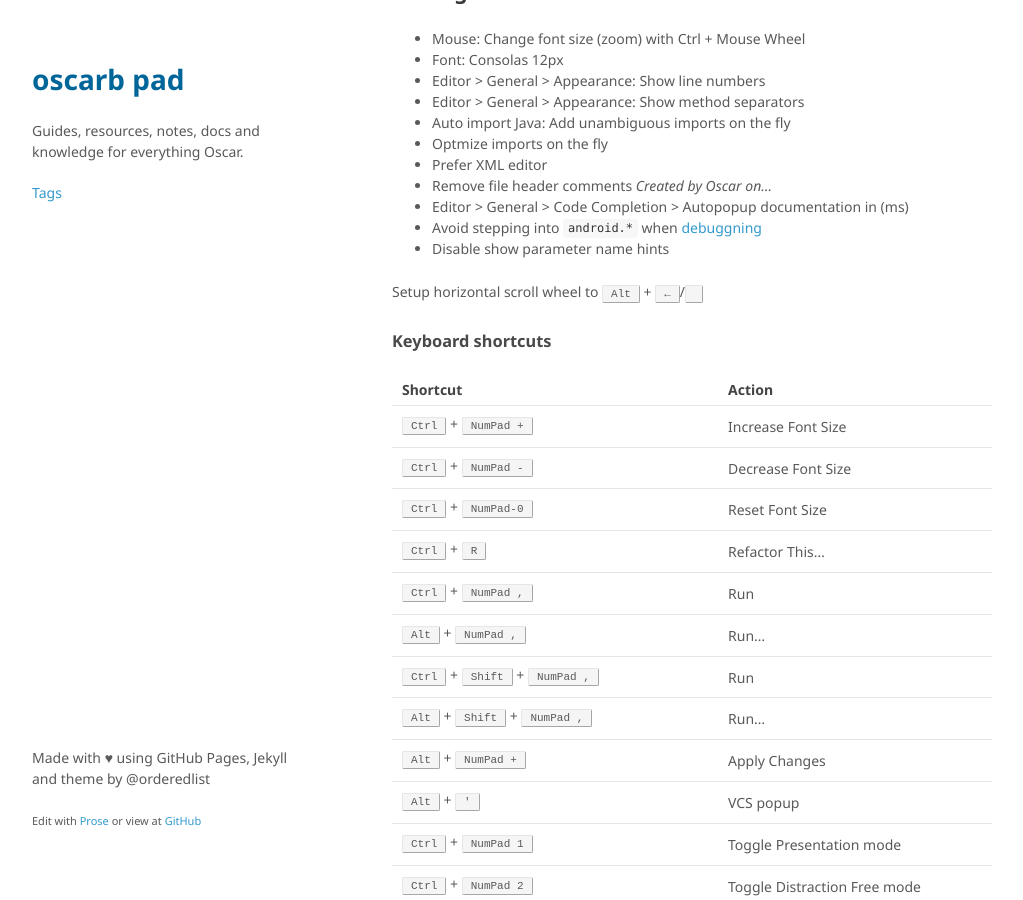
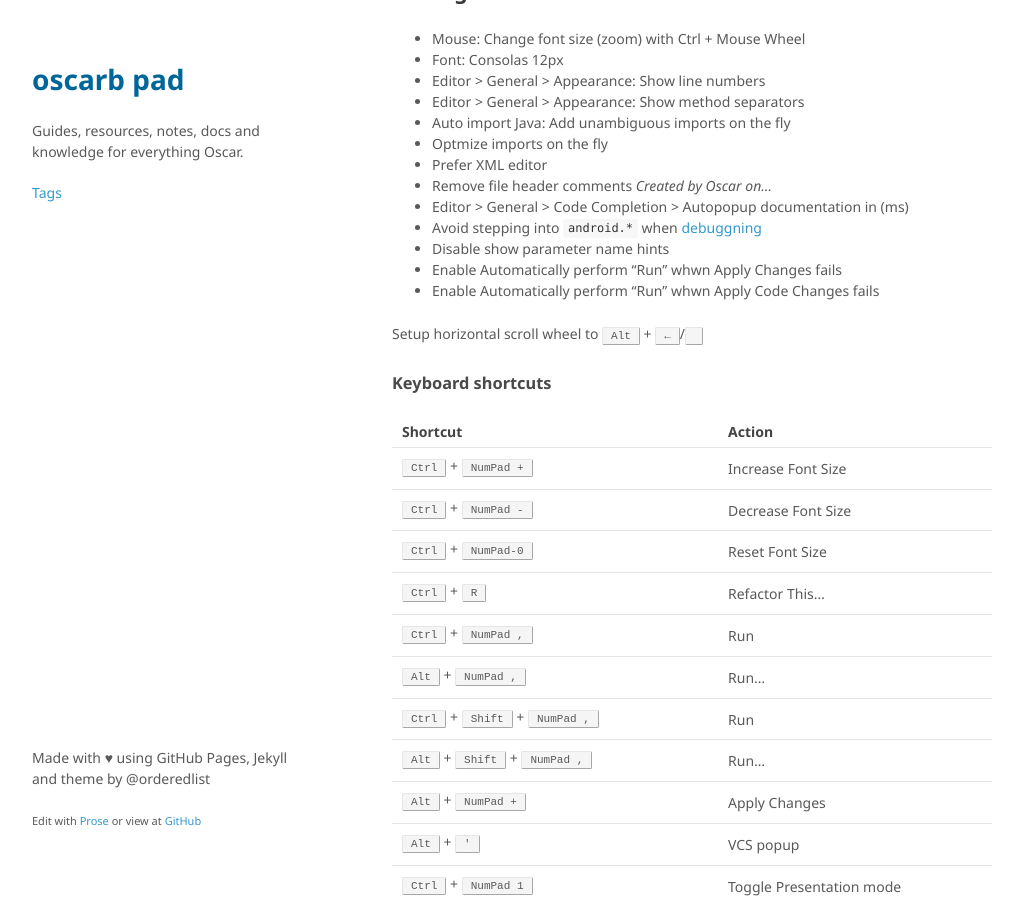
Before and after one commit to oscarb/pad, a Jekyll site: the page built from _docs/android-studio.md, in a window 1280 px wide and 900 px high, scrolled down 2155 px. Shown: the whole window, without its empty margins (128-1151 px from the left). Built offline with Jekyll 4.4.1, drawn with Linux system fonts in a browser that asks for light colours; some web fonts are replaced.

Commit message:
Update android-studio.md

```diff
--- a/_docs/android-studio.md
+++ b/_docs/android-studio.md
@@ -121,6 +121,8 @@ Background setting > Log Setting
 * Editor > General > Code Completion > Autopopup documentation in (ms)
 * Avoid stepping into `android.*` when [debuggning](http://stackoverflow.com/questions/19486163/android-studio-how-to-debug-through-my-code-only)
 * Disable show parameter name hints
+* Enable Automatically perform "Run" whwn Apply Changes fails
+* Enable Automatically perform "Run" whwn Apply Code Changes fails
 
 Setup horizontal scroll wheel to <kbd>Alt</kbd> + <kbd>←</kbd>/<kbd></kbd>
 
```
